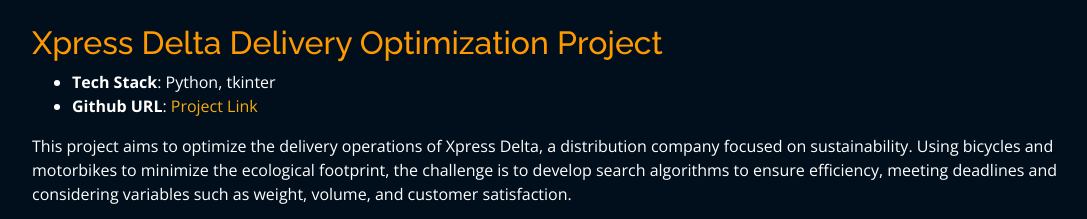
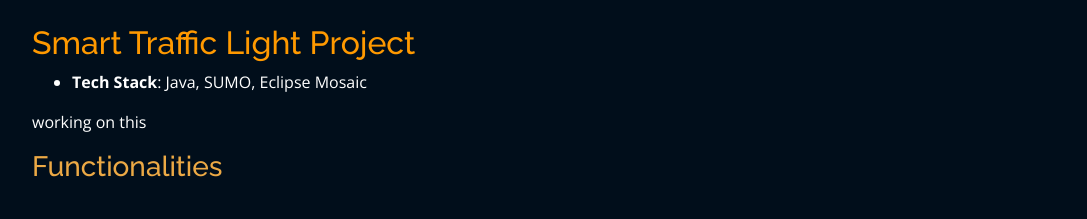
Before and after one commit to danielfelix98/danielfelix98.github.io, a plain HTML site: page projects/SmartSemaforo.html in a window 1280 px wide. Shown: the top 219 px of the page, without its empty margins (53-1140 px from the left). Drawn offline with nearby package versions, Linux system fonts and the light colour scheme; files whose address does not match are found by name.

Commit message:
Update SmartSemaforo.html

```diff
--- a/projects/SmartSemaforo.html
+++ b/projects/SmartSemaforo.html
@@ -36,22 +36,26 @@
 
           <div class="col-lg-12 portfolio-info">
             <br>
-            <h2 style="color:#ff9900">Xpress Delta Delivery Optimization Project</h2>
+            <h2 style="color:#ff9900">Smart Traffic Light Project</h2>
 
             <ul>
-              <li><strong>Tech Stack</strong>: Python, tkinter</li>
+              <li><strong>Tech Stack</strong>: Java, SUMO, Eclipse Mosaic </li>
+              <!--
               <li><strong>Github URL</strong>: <a href="https://github.com/danielfelix98/Universidade/tree/main/4Ano_1Semestre/Inteligencia%20Artificial" target="_blank">Project Link</a></li>
+              -->
             </ul>
 
             <p>
-              This project aims to optimize the delivery operations of Xpress Delta, a distribution company focused on sustainability. Using bicycles and motorbikes to minimize the ecological footprint, the challenge is to develop search algorithms to ensure efficiency, meeting deadlines and considering variables such as weight, volume, and customer satisfaction.
+              working on this
             </p>
             <h3 style="color:#eca945">Functionalities</h3>
             <p>
+              <!--
               <li><strong>Creation of a realistic scenario to simulate deliveries.</strong>
               <li><strong>Representation of delivery points in graph form.</strong>
               <li><strong>Implementation of informed and uninformed search strategies.</strong>
               <li><strong>Detailed analysis of costs, shortest paths, and search strategies.</strong>
+              -->
             </p>
           </div>
 
```
